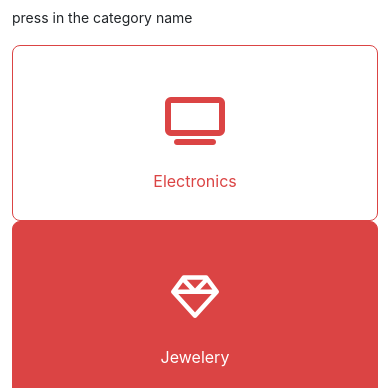
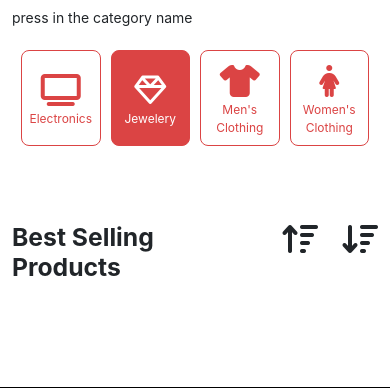
Before and after one commit to onisEg/eCommerce, a plain HTML site: page index.html in a window 390 px wide. Shown: the part 453-841 px from the top of the page. Drawn offline with nearby package versions, Linux system fonts and the light colour scheme; no server answers.

Commit message:
edites for resposive  mobile

```diff
--- a/css/style.css
+++ b/css/style.css
@@ -158,3 +158,31 @@ footer .input-group span {
 .fb p {
   color: #8a8a8a;
 }
+
+/* ===================================================== */
+@media screen and (max-width: 767px) {
+
+  .cate-item{
+    height: 6rem;
+  }
+  .cate-item .py-4{
+    padding-top: 5px !important;
+    padding-bottom: 2px !important;
+  }
+  .category>div{
+    padding: 5px;
+  }
+  .category .cate-item i {
+    font-size: 2rem;
+  }
+  .cate-item .nav-link-cate {
+     font-size: 0.75rem !important;
+    text-align: center;
+
+  }
+
+  /* ------------------------- */
+  .products .item .img-item{
+    height: 13rem;
+  }
+}
--- a/index.html
+++ b/index.html
@@ -74,26 +74,26 @@
                 <small>press in the category name </small>
             </div>
         </div>
-        <div class="row mt-3 category ">
-            <div class="col-md-2 ">
+        <div class="row mt-3 mx-1 category">
+            <div class="col-md-2 col-3">
                 <div class="cate-item  d-flex flex-column justify-content-center align-items-center ">
                     <div class="py-4"><i class="fa-solid fa-tv text-red fa-3x"></i></div>
                     <span class="nav-link-cate fs-6 fw-normal text-red">electronics</span>
                 </div>
             </div>
-            <div class="col-md-2 ">
+            <div class="col-md-2 col-3">
                 <div class="active cate-item d-flex flex-column justify-content-center align-items-center ">
                     <div class="py-4"><i class="fa-regular fa-gem text-red fa-3x"></i></div>
                     <span class="nav-link-cate fs-6 fw-normal text-red">jewelery</span>
                 </div>
             </div>
-            <div class="col-md-2 ">
+            <div class="col-md-2 col-3">
                 <div class="cate-item d-flex flex-column justify-content-center align-items-center ">
                     <div class="py-4"><i class="fa-solid fa-shirt text-red fa-3x"></i></div>
                     <span class="nav-link-cate fs-6 fw-normal text-red ">men's clothing</span>
                 </div>
             </div>
-            <div class="col-md-2 ">
+            <div class="col-md-2 col-3">
                 <div class="cate-item d-flex flex-column justify-content-center align-items-center ">
                     <div class="py-4"><i class="fa-solid fa-person-dress text-red fa-3x"></i></div>
                     <span class="nav-link-cate fs-6 fw-normal text-red ">women's clothing</span>
--- a/js/main.js
+++ b/js/main.js
@@ -54,7 +54,7 @@ async function getDateByCategory(category, sort) {
 
     product.innerHTML = data.map(function (item) {
         var starRate = renderStars(item.rating.rate);
-        return ` <div class="col-md-3 my-4">
+        return ` <div class="col-md-3 col-6  my-4">
                 <div class="item">
                     <div class="img-item  p-5 d-flex justify-content-center rounded position-relative">
                         <img class="img-fluid  " src="${item.image}" alt="">
```
